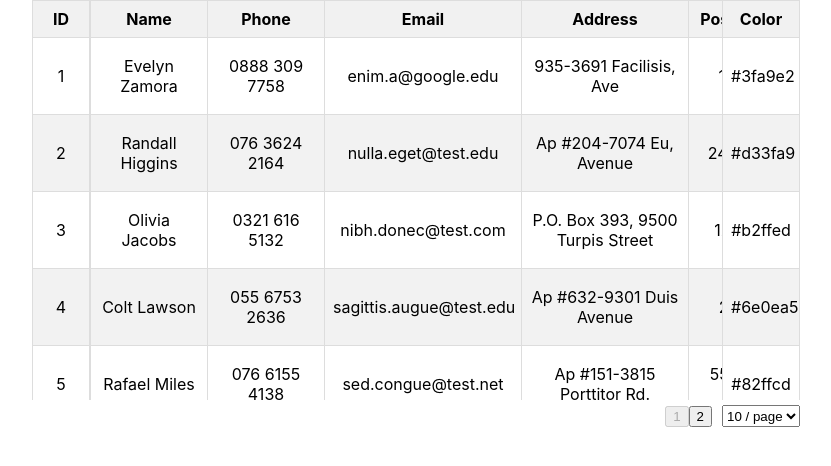
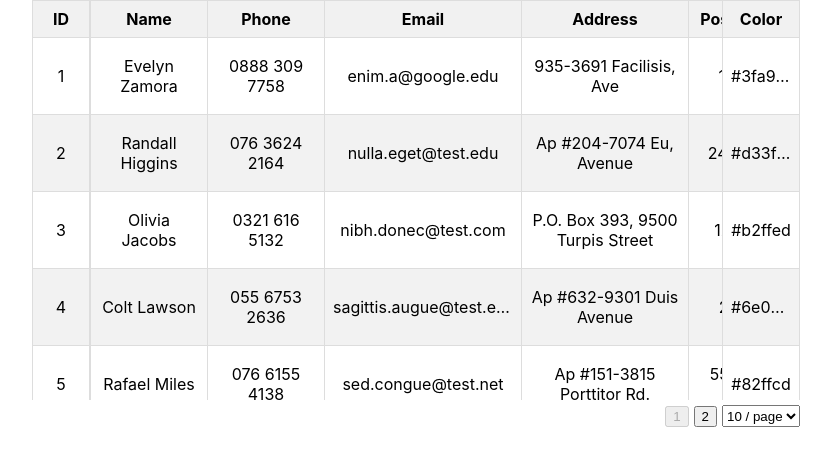
Before and after one commit to JohnnyMa/react-table-sample, a React (Create React App) app: page / in a window 1280 px wide. Shown: the top 466 px of the page, without its empty margins (224-1055 px from the left). Built offline with nearby package versions, Linux system fonts and the light colour scheme.

Commit message:
refine the style of table

```diff
--- a/src/components/table/Table.css
+++ b/src/components/table/Table.css
@@ -39,6 +39,8 @@
   padding: 8px;
   border: 1px solid #ddd;
   height: 60px;
+  text-overflow: ellipsis;
+  overflow: hidden;
 }
 
 .table-item.table-left {
@@ -60,12 +62,15 @@
   justify-content: flex-end;
 }
 
+.pagination-wrapper {
+  padding: 5px 0;
+}
+
 .pagination-wrapper .pagination,
 .pagination-wrapper .paginator {
   display: inline-block;
-  margin: 5px;
 }
 
-.pagination-wrapper .paginator {
-  margin-right: 0;
+.pagination-wrapper .pagination button {
+  margin-right: 5px;
 }
```
